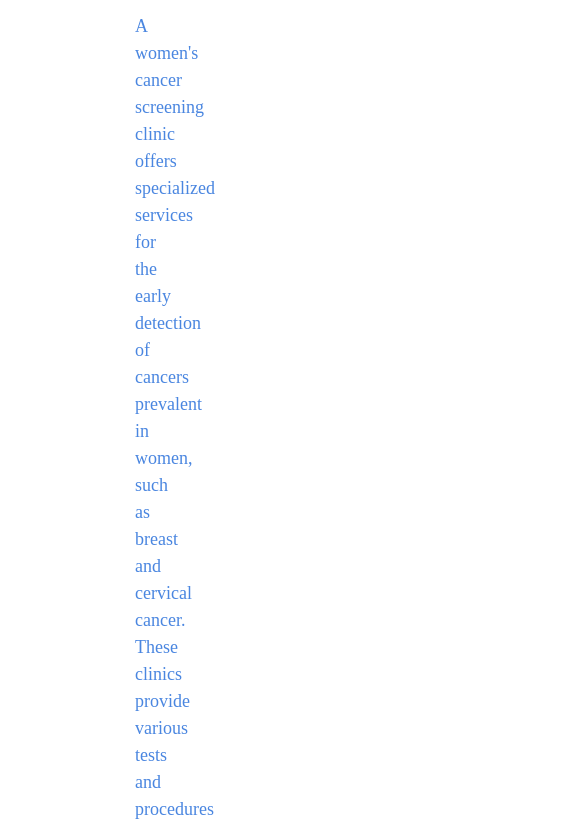
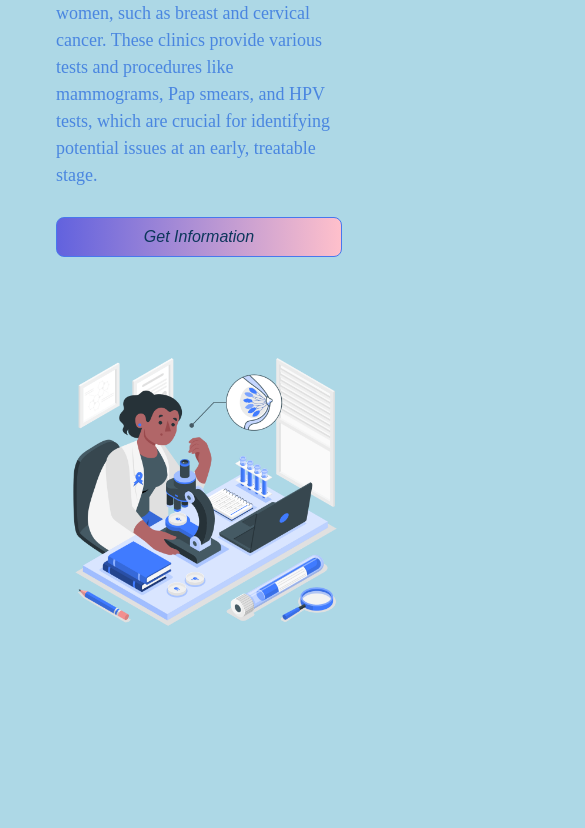
Before and after one commit to mahek2010/first-project, a plain HTML site: page index.html in a window 390 px wide. Shown: the part 412-1240 px from the top of the page, 585 px wide, since content can reach past the window. After the commit the page ends 1099 px from the top, so only its background shows below. Drawn offline with Linux system fonts and the light colour scheme.

Commit message:
css chnages

```diff
--- a/style.css
+++ b/style.css
@@ -88,3 +88,30 @@ ul li a{
     height: auto;
     object-fit: cover;
 }
+
+@media (max-width: 600px) {
+  body {
+    background-color: lightblue;
+  }
+  .left ,.right{
+    width: 100%;
+    padding: 20px;
+    padding-top: 50px;
+}
+ul{
+    list-style: none;
+    display: none;
+    align-items: center;
+    gap: 48px;
+    font-size: 20px;
+
+
+}
+.hero{
+    width: 100%;
+    display: flex;
+    flex-direction: column;
+    align-items: center;
+    padding: 10px 20px;
+}
+}
```
